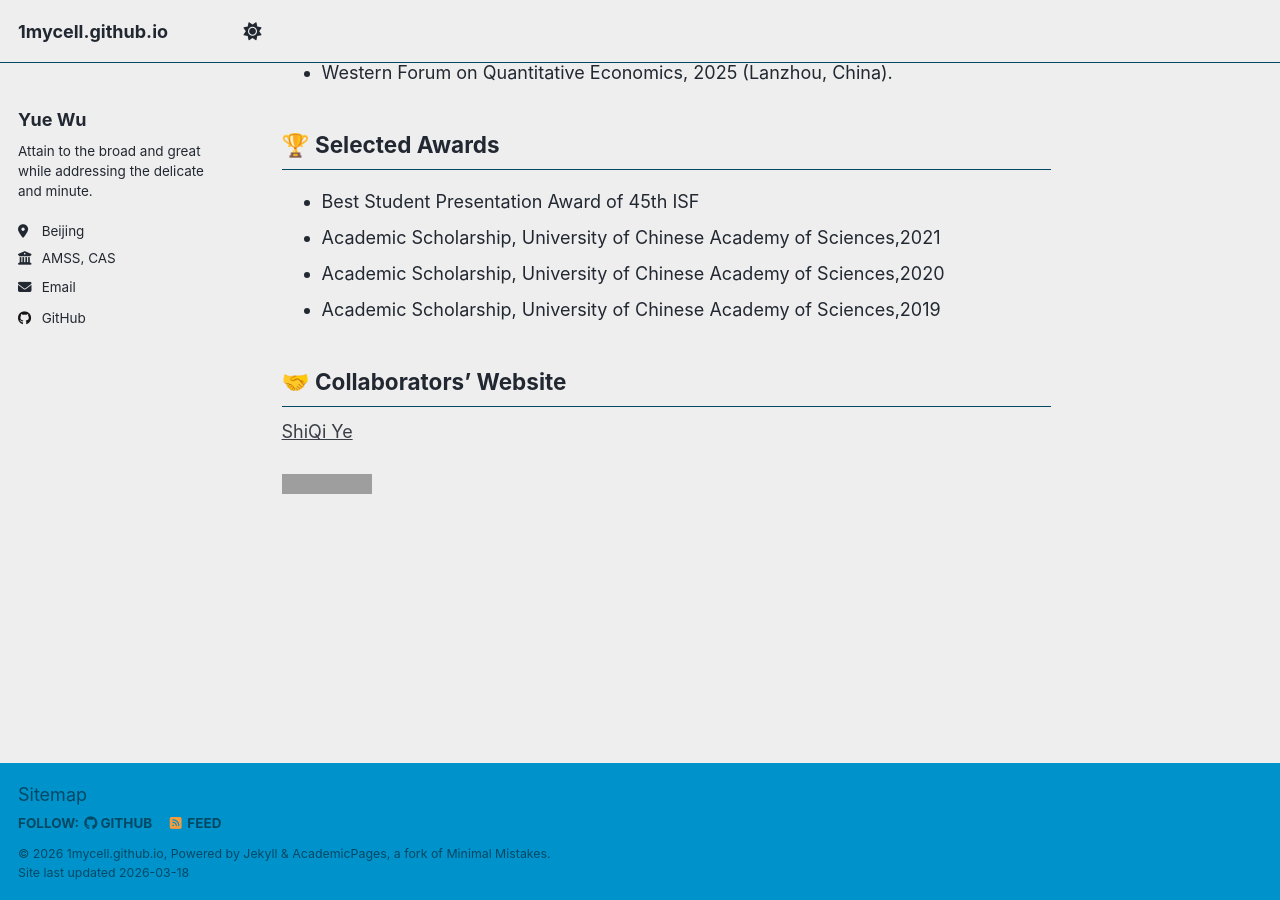
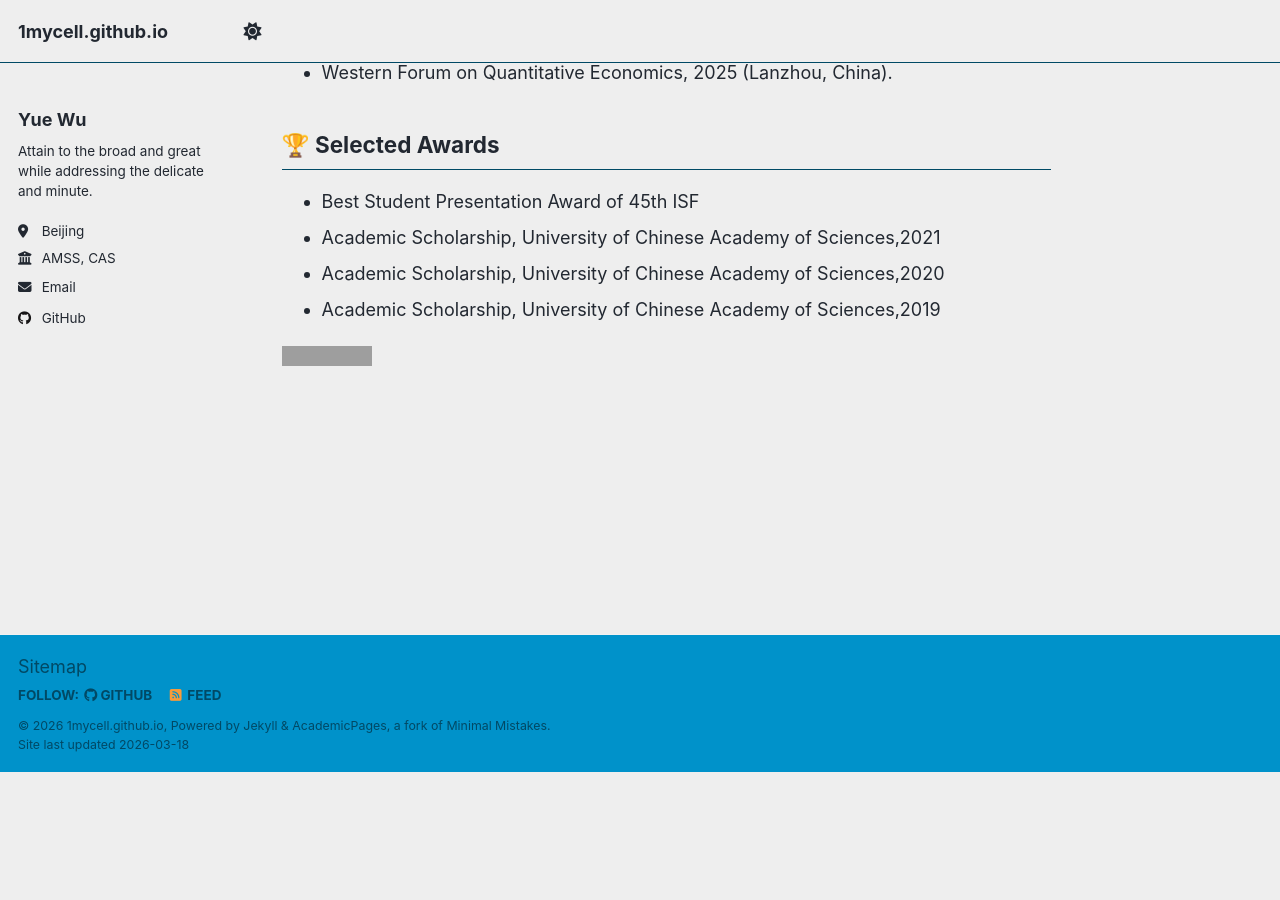
Before and after one commit to 1mycell/1mycell.github.io, a Jekyll site: the page built from _pages/about.md, in a window 1280 px wide and 900 px high, scrolled down 2168 px. Built offline with Jekyll 4.4.1, drawn with Linux system fonts in a browser that asks for light colours; a script that is not in the unit is left out; after the commit the page ends 2940 px from its top, so only the background shows below that; grey boxes are pictures that could not be loaded.

Commit message:
update research

```diff
--- a/_pages/about.md
+++ b/_pages/about.md
@@ -69,7 +69,4 @@ Advisor: Prof. Yongmiao Hong
 - Academic Scholarship, University of Chinese Academy of Sciences,2019
 
 
-## 🤝 Collaborators' Website {#collaborators-website}
-[ShiQi Ye](https://www.shiqi-ye.com/)
-
 <a href="https://info.flagcounter.com/ebVj"><img src="https://s01.flagcounter.com/count/ebVj/bg_FFFFFF/txt_000000/border_CCCCCC/columns_2/maxflags_18/viewers_0/labels_0/pageviews_0/flags_0/percent_0/" alt="Flag Counter" border="0"></a>
```
